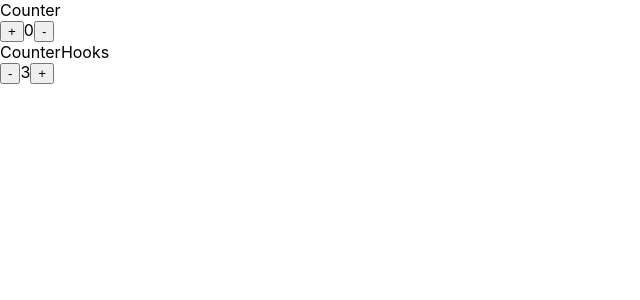
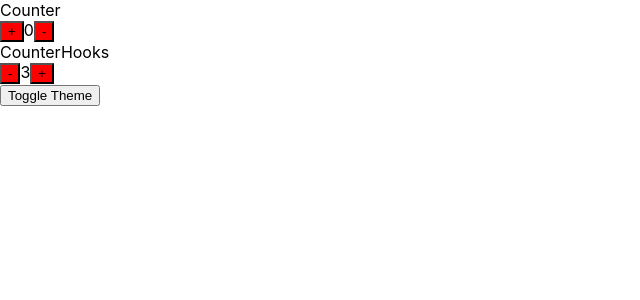
Before and after one commit to joshuarossdev/css-react-practice, a React (Create React App) app in the folder react-lessons/: page / in a window 1280 px wide. Shown: the top 300 px of the page, without its empty margins (0-640 px from the left). Built offline with nearby package versions, Linux system fonts and the light colour scheme; the HTML template or start-up script is replaced by a standard one.

Commit message:
Added theme context for both class and function with hooks counter examples

```diff
--- a/react-lessons/src/App.js
+++ b/react-lessons/src/App.js
@@ -1,15 +1,22 @@
-import React from 'react';
+import React, { useState } from 'react'
 import Counter from './Counter'
-import CounterHooks from './CounterHook';
+import CounterHooks from './CounterHook'
+
+export const ThemeContext = React.createContext()
 
 function App() {
+  console.log ('render App')
+  const [theme, setTheme] = useState('red')
   return (
-    <>
-    Counter
-    <Counter initialCount={0} />
-    CounterHooks
-    <CounterHooks initialCount={3} />
-    </>
+    <ThemeContext.Provider value={{ backgroundColor: theme }}>
+      Counter
+      <Counter initialCount={0} />
+      CounterHooks
+      <CounterHooks initialCount={3} />
+      <button onClick={() => setTheme(prevTheme => {
+        return prevTheme === 'red' ? 'blue' : 'red'
+      })}>Toggle Theme</button>
+    </ThemeContext.Provider>
   )
 }
 
--- a/react-lessons/src/Counter.js
+++ b/react-lessons/src/Counter.js
@@ -1,4 +1,5 @@
 import React, { Component } from 'react'
+import { ThemeContext } from './App'
 
 export default class Counter extends Component {
   constructor(props) {
@@ -10,11 +11,16 @@ export default class Counter extends Component {
   }
   render() {
     return (
-      <div>
-        <button onClick={() => this.changeCount(+1)}>+</button>
-        <span>{this.state.count}</span>
-        <button onClick={() => this.changeCount(-1)}>-</button>
-      </div >
+      <ThemeContext.Consumer>
+        {style => (
+          <div>
+            <button style={style} onClick={() => this.changeCount(+1)}>+</button>
+            <span>{this.state.count}</span>
+            <button style={style} onClick={() => this.changeCount(-1)}>-</button>
+          </div >
+        )}
+      </ThemeContext.Consumer>
+
     )
   }
 
--- a/react-lessons/src/CounterHook.js
+++ b/react-lessons/src/CounterHook.js
@@ -1,12 +1,14 @@
-import React, { useState} from 'react'
+import React, { useState, useContext } from 'react'
+import { ThemeContext } from './App'
 
 export default function CounterHooks ({ initialCount }) {
   const [count, setCount] = useState(initialCount)
+  const theme = useContext(ThemeContext)
   return (
     <div>
-      <button onClick={() => setCount(prevCount => prevCount - 1)}>-</button>
+      <button style={theme} onClick={() => setCount(prevCount => prevCount - 1)}>-</button>
       <span>{count}</span>
-      <button onClick={() => setCount(prevCount => prevCount + 1 )}>+</button>
+      <button style={theme} onClick={() => setCount(prevCount => prevCount + 1 )}>+</button>
     </div>
 
   )
```
